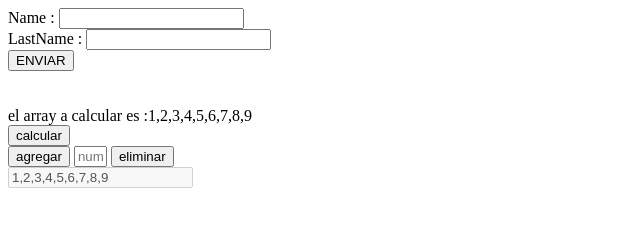
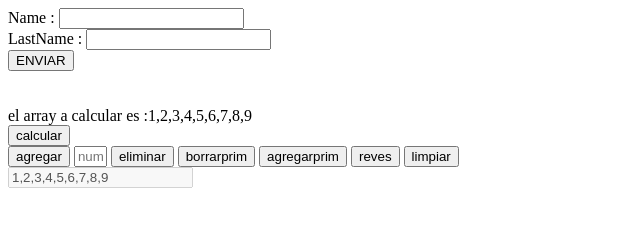
Before and after one commit to KevinDBR1/Curriculum, a plain HTML site: page html/clase_js.html in a window 1280 px wide. Shown: the whole page, without its empty margins (0-640 px from the left). Drawn offline with Linux system fonts and the light colour scheme.

Commit message:
ejercicio viernes continuacion

```diff
--- a/html/clase_js.html
+++ b/html/clase_js.html
@@ -39,6 +39,10 @@
         <button onclick="agregar()">agregar</button>
         <input type="text" id="num" size="1" placeholder="num">
         <button onclick="eliminar()">eliminar</button>
+        <button onclick="borrarprim()">borrarprim</button>
+        <button onclick="agregarprim()">agregarprim</button>
+        <button onclick="reves()">reves</button>
+        <button onclick="limpiar()">limpiar</button>
     </div>
     <div><input type="text" id="impresion" disabled></div>
 </body>
--- a/js/fuctions.js
+++ b/js/fuctions.js
@@ -118,5 +118,17 @@ function agregar(){
  let array_add = array_numerico.push(num);
   console.log(array_numerico);
   document.getElementById("impresion").value = array_numerico;
+}
+function reves(){
+  document.getElementById("impresion").value = array_numerico.reverse();
+}
+function borrarprim(){
+  let array_firstdelete = array_numerico.shift();
+  document.getElementById("impresion").value = array_numerico;
+}
 
+function agregarprim(){
+  let num = document.getElementById("num").value;
+  let array_firstadd = array_numerico.unshift(num);
+  document.getElementById("impresion").value = array_numerico;
 }
```
